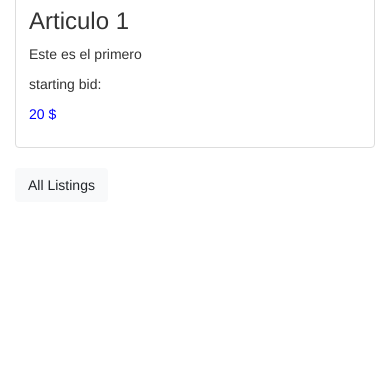
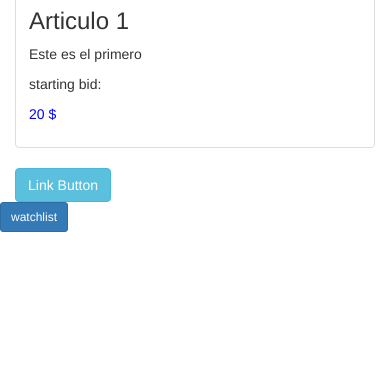
Before and after one commit to albermm/WS50, a Django app: page /1 in a window 390 px wide. Shown: the part 475-844 px from the top of the page. Run offline with Django 3.2, Linux system fonts and the light colour scheme; data comes from the database, SQL or seed files in the repository; both versions use the stored data as it was after the commit; some libraries are stand-ins or nearby versions.

Commit message:
watchlist button created and working

```diff
--- a/commerce/auctions/models.py
+++ b/commerce/auctions/models.py
@@ -15,6 +15,7 @@ class Listings(models.Model):
     startingbid = models.IntegerField()
     image = models.CharField(max_length=500)
     category = models.CharField(max_length=64)
+    watchlist = models.ManyToManyField(User, related_name="listing_watchlist")
 
     def __str__(self):
         return f"{self.listing_id}: {self.title}, description: {self.description}, initial bid: {self.startingbid}, category: {self.category}"
--- a/commerce/auctions/templates/auctions/layout.html
+++ b/commerce/auctions/templates/auctions/layout.html
@@ -25,7 +25,7 @@
                 </li>
 
                 <li class="nav-item">
-                    <a class="nav-link" href="{% url 'add_listing' %}">Add Listing</a>
+                    <a class="nav-link" href="{% url 'create' %}">Add Listing</a>
                 </li>
                 <li class="nav-item">
                   <a class="nav-link" href="#">Pricing</a>
--- a/commerce/auctions/templates/auctions/listing.html
+++ b/commerce/auctions/templates/auctions/listing.html
@@ -19,13 +19,15 @@
         </div>
     </div>
     <div>
-        <a href="{% url 'index' %}" class="btn btn-light">All Listings</a>
+        <a href="{% url 'add_comment' %}" class="btn btn-info" role="button">Link Button</a>
     </div>
 </div>
-<div class="col-md-4">
-    {% for comment in object_list %}
-        {{ comment.username }}
-        {{ comment.title }}
-        {{ comment.body }}
-    {% endfor %}
+<div>
+    <form action="{% url 'watchlist' listing.pk %}" method="POST">
+        {% csrf_token %}
+        <button type="submit", name="watchlist_id", value="{{ listing.listing_id }}", class="btn btn-primary btn-sm">watchlist </button>
+    </form>
+</div>
+
+
 {% endblock %}
--- a/commerce/auctions/urls.py
+++ b/commerce/auctions/urls.py
@@ -1,5 +1,5 @@
 from django.urls import path
-from .views import AddListingView
+from .views import AddCommentView
 
 from . import views
 
@@ -8,6 +8,9 @@ urlpatterns = [
     path("login", views.login_view, name="login"),
     path("logout", views.logout_view, name="logout"),
     path("register", views.register, name="register"),
+    path("create", views.create, name="create"),
     path("<int:listing_id>", views.listing, name="listing"),
-    path("add_listing", AddListingView.as_view(), name="add_listing"),
+    path("add_comment", AddCommentView.as_view(), name="add_comment"),
+    path('watchlist/<int:pk>', views.LikeView, name="watchlist",)
+
 ]
--- a/commerce/auctions/views.py
+++ b/commerce/auctions/views.py
@@ -1,7 +1,7 @@
 from django.contrib.auth import authenticate, login, logout
 from django.db import IntegrityError
 from django.http import HttpResponse, HttpResponseRedirect
-from django.shortcuts import render
+from django.shortcuts import render, get_object_or_404
 from django.urls import reverse
 from crispy_forms.helper import FormHelper
 from crispy_forms.layout import Layout, Submit
@@ -99,16 +99,13 @@ def listing(request, listing_id):
 
 
 class AddCommentView(CreateView):
-    model = Comments
-    template_name = 'listing.html'
-    fields = ['__all__']
-
-class commentsView(ListView):
-    model = Comments
-    template_name = 'listing.html'
+        model = Comments
+        template_name = 'add_comment.html'
+        form_class = PostForm
 
 
-class AddListingView(CreateView):
-    model = Listings
-    template_name = 'add_listing.html'
-    fields = ['title', 'description', 'startingbid', 'image', 'category']
+
+def LikeView(request, pk):
+    listing = get_object_or_404(Listings, listing_id=request.POST.get('watchlist_id')) #watch_id is the name we gave to the button in the template
+    listing.watchlist.add(request.user) #save the user as well
+    return HttpResponseRedirect(reverse('listing', args=[str(pk)]))
```
Also changed, not shown: commerce/auctions/forms.py (+12 -0 lines), commerce/auctions/templates/auctions/add_comment.html (added, +15 -0 lines), commerce/auctions/templates/auctions/watchlist.html (+0 -9 lines), commerce/auctions/migrations/0005_listings_watchlist.py (added), commerce/db.sqlite3.
